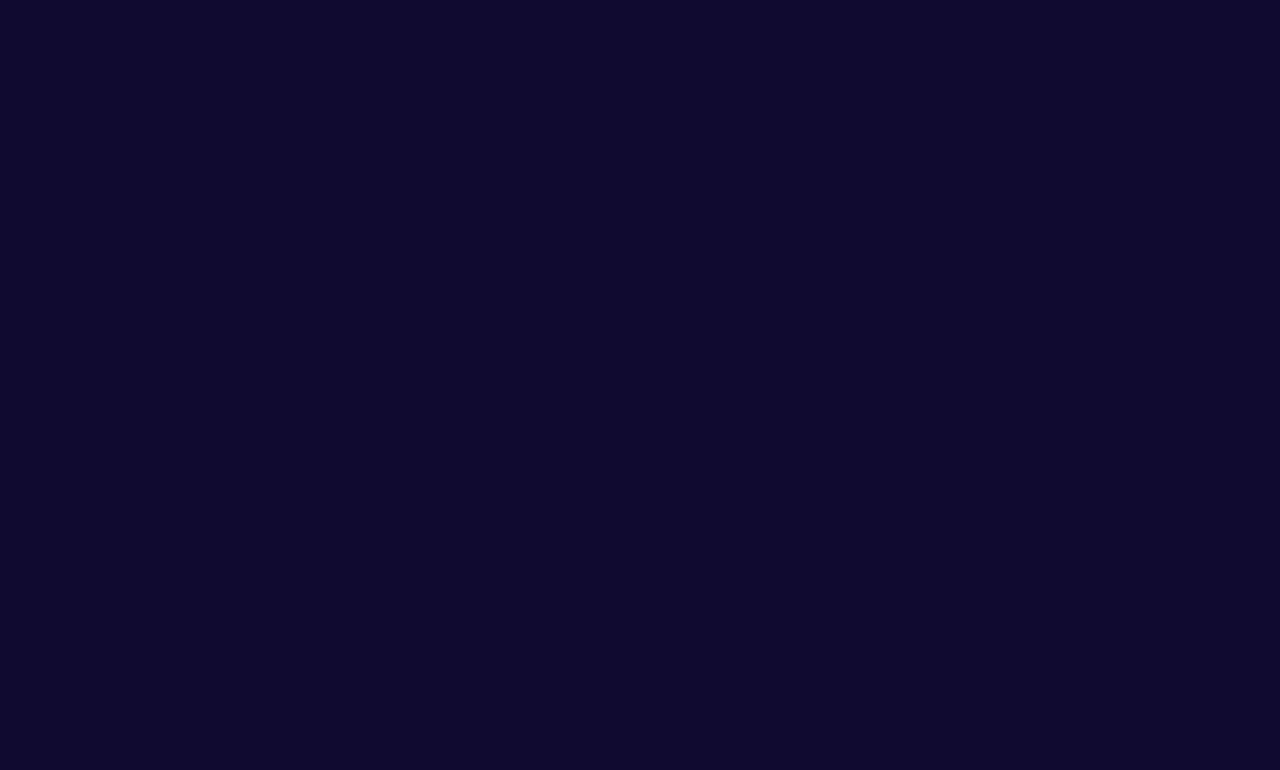
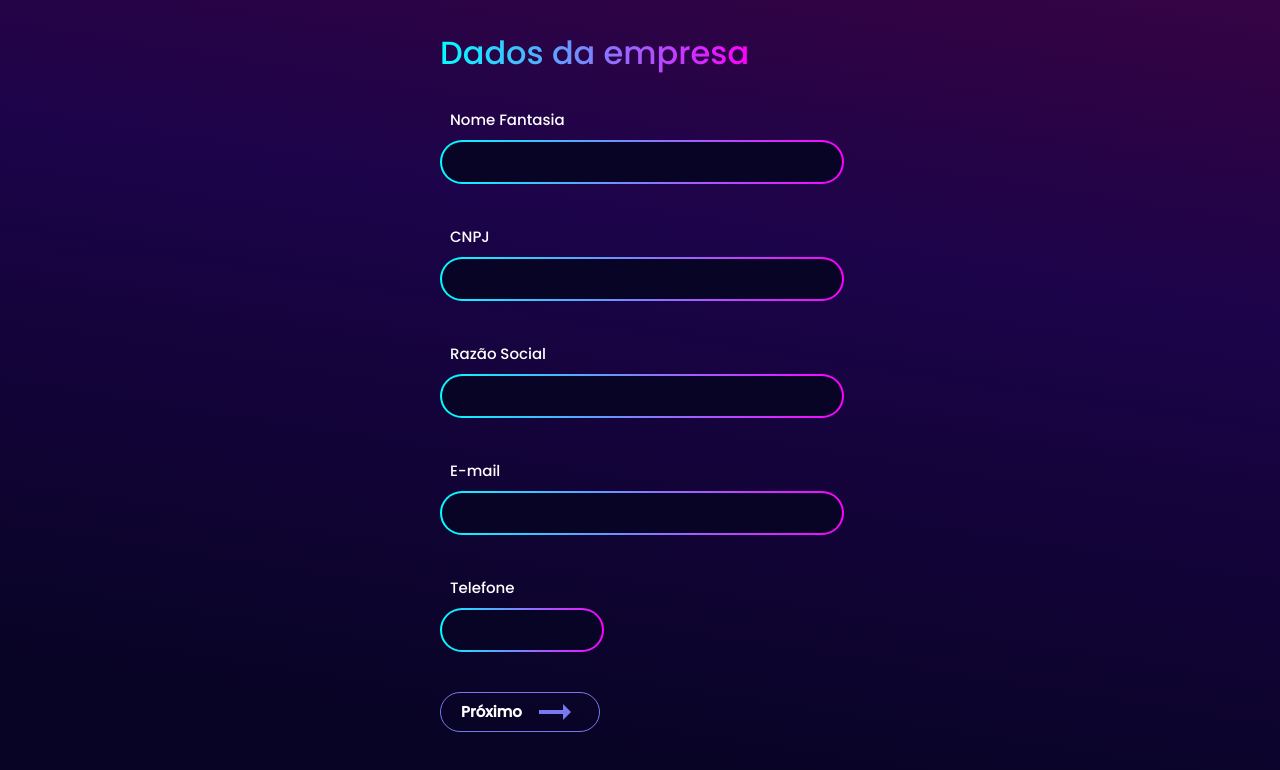
Before and after one commit to julianaesteves/projeto-p.i-onhome-site, a React (Create React App) app in the folder projeto-react/onhome/: page /formulario in a window 1280 px wide. Before the commit this address had no page. Shown: the top 770 px of the page. Built offline with nearby package versions, Linux system fonts and the light colour scheme.

Commit message:
linkando o formulario

```diff
--- a/projeto-react/onhome/src/App.js
+++ b/projeto-react/onhome/src/App.js
@@ -6,6 +6,7 @@ import Suporte from './pages/Suporte/'
 import { BrowserRouter as Router, Routes, Route, Link } from "react-router-dom";
 
 import './App.css';
+import Form from './pages/Cadastro/Form';
 
 function App() {
   return (
@@ -17,6 +18,7 @@ function App() {
           <Route path="/login" element={ <Login/> } />
           <Route path="/cadastro" element={ <TelaInicialCadastro/> } />
           <Route path="/suporte" element={ <Suporte/> } />
+          <Route path="/formulario" element={ <Form/> } />
         </Routes>
       </div>
     </Router>
--- a/projeto-react/onhome/src/pages/Cadastro/Form/style.css
+++ b/projeto-react/onhome/src/pages/Cadastro/Form/style.css
@@ -31,6 +31,7 @@
     height: 20px;
     color: rgb(226, 226, 226);
     font-size: 10px;
+}
 
 .formulario--body {
     justify-content: center;
--- a/projeto-react/onhome/src/pages/Cadastro/TelaInicialCadastro/index.jsx
+++ b/projeto-react/onhome/src/pages/Cadastro/TelaInicialCadastro/index.jsx
@@ -22,7 +22,7 @@ const TelaInicialCadastro = () => {
             />
           </div>
           <div>
-            <ButtonWithArrow color={"white"}>Seguir</ButtonWithArrow>
+            <Link to={"/formulario"}><ButtonWithArrow color={"white"}>Seguir</ButtonWithArrow></Link>
           </div>
         </div>
       </div>
```
Also changed, not shown: 1 other file (tests, documents, lock files or other folders).
